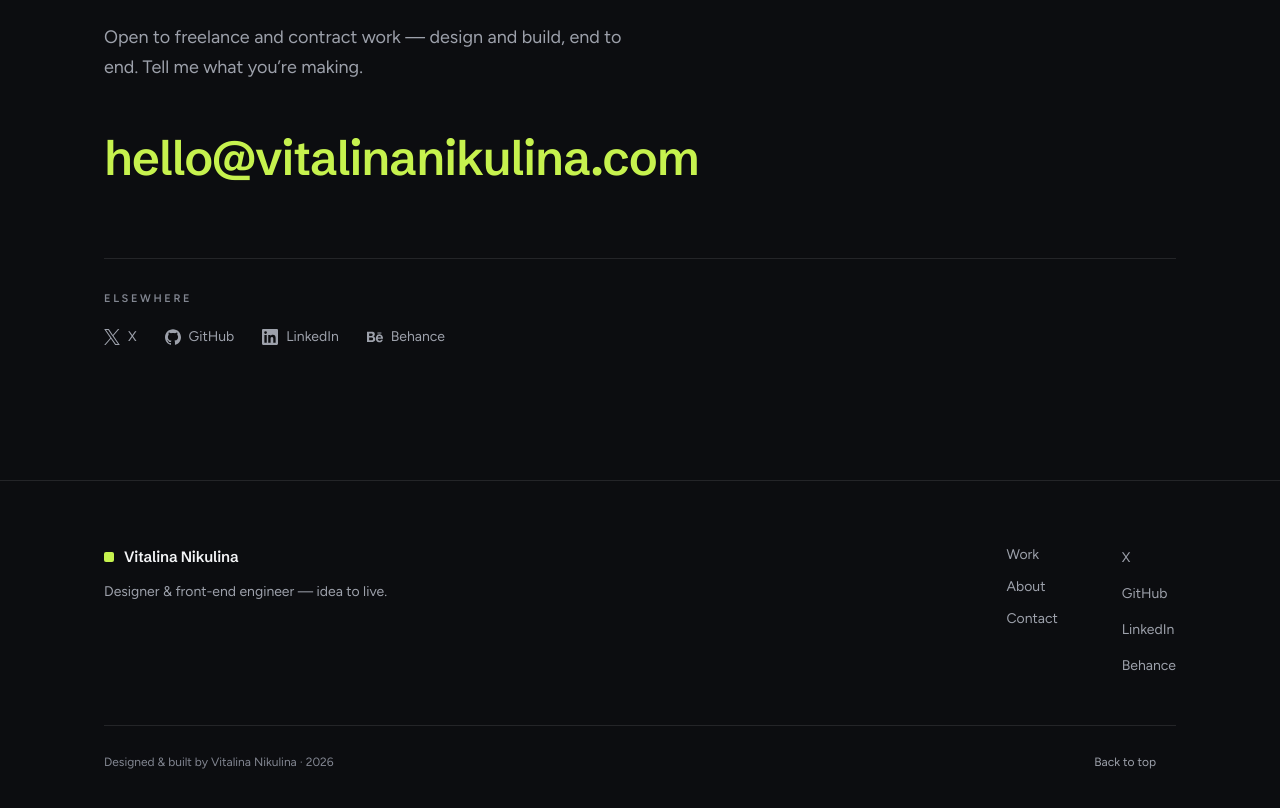
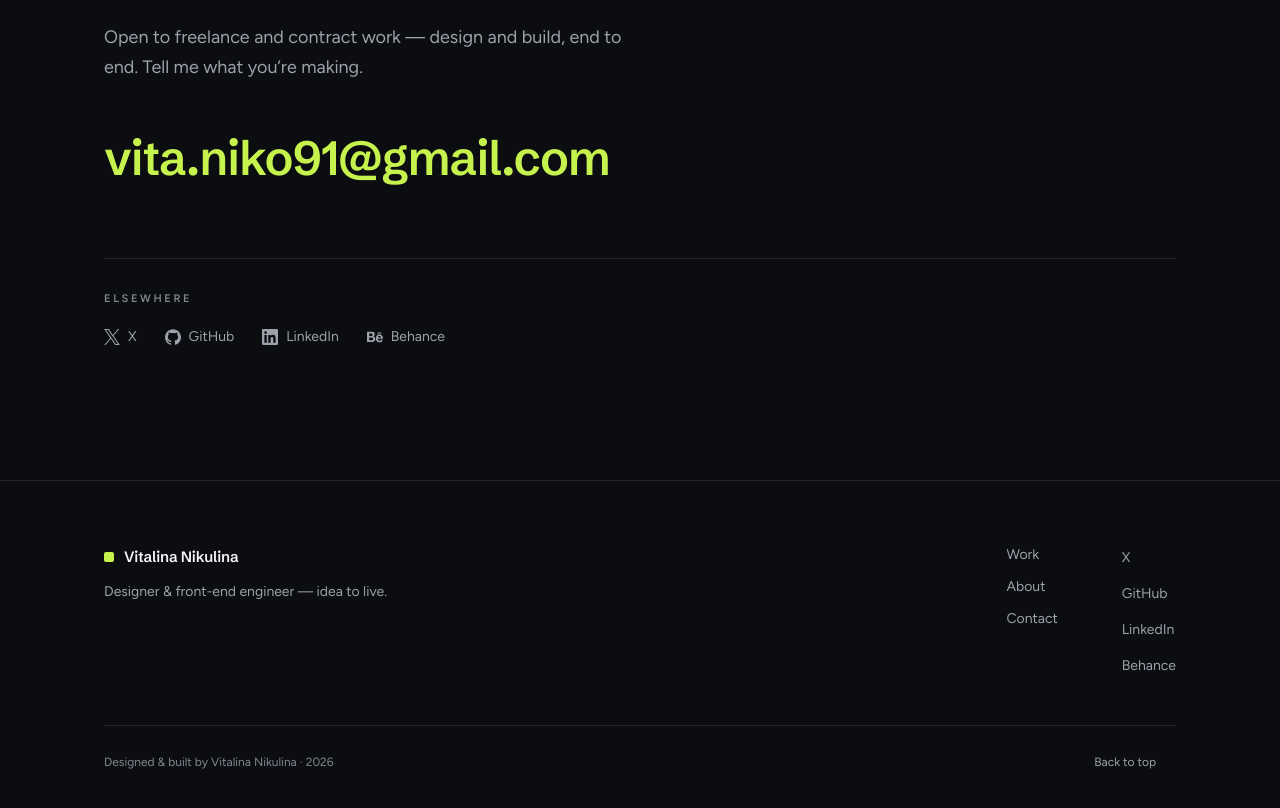
Before and after one commit to vitaniko91-lang/vitaniko91-lang.github.io, a React (Vite) app: page / in a window 1280 px wide. Shown: the part 4000-4808 px from the top of the page. Built offline with nearby package versions, Linux system fonts and the light colour scheme; some icons are missing; a web font is replaced by a local one.

Commit message:
chore: wire real contact links — email + X/LinkedIn/Behance

```diff
--- a/src/data/contact.ts
+++ b/src/data/contact.ts
@@ -5,8 +5,8 @@
  * real URLs are known.
  */
 
-/** Primary contact address. Placeholder — swap for the real inbox. */
-export const EMAIL = 'hello@vitalinanikulina.com'
+/** Primary contact address. */
+export const EMAIL = 'vita.niko91@gmail.com'
 
 export interface SocialLink {
   /** Visible label + accessible-name root. */
@@ -18,10 +18,10 @@ export interface SocialLink {
 }
 
 export const socials: SocialLink[] = [
-  { label: 'X', href: '#', icon: 'simple-icons:x' },
+  { label: 'X', href: 'https://x.com/VitalinaN96916', icon: 'simple-icons:x' },
   { label: 'GitHub', href: 'https://github.com/vitaniko91-lang', icon: 'simple-icons:github' },
-  { label: 'LinkedIn', href: '#', icon: 'simple-icons:linkedin' },
-  { label: 'Behance', href: '#', icon: 'simple-icons:behance' },
+  { label: 'LinkedIn', href: 'https://www.linkedin.com/in/vitalina-nikulina-0a3088215/', icon: 'simple-icons:linkedin' },
+  { label: 'Behance', href: 'https://www.behance.net/56wnbww4xp93e7', icon: 'simple-icons:behance' },
 ]
 
 /** A real, off-site URL (gets a new tab + safe rel); `#` placeholders do not. */
```
